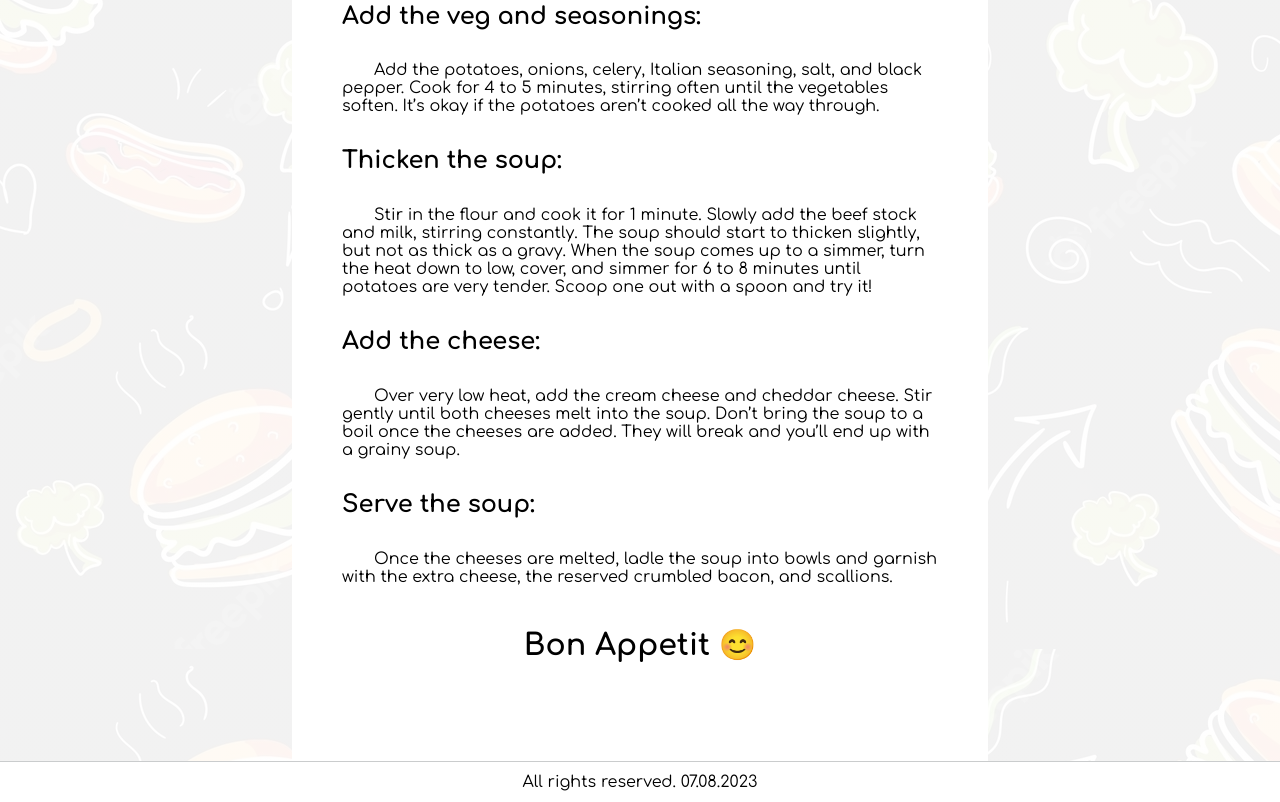
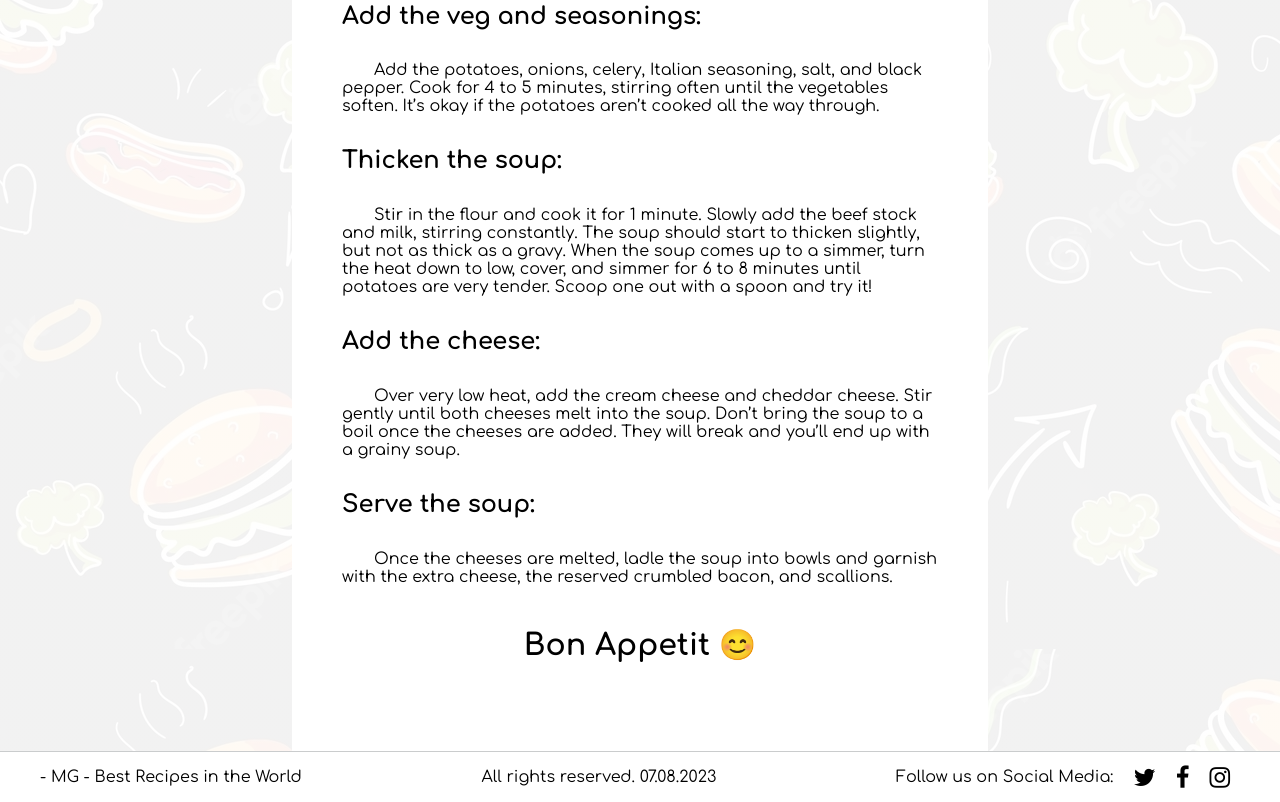
Before and after one commit to mowerq/recipeBook, a plain HTML site: page index.html in a window 1280 px wide. Shown: the part 2017-2819 px from the top of the page. Drawn offline with Linux system fonts and the light colour scheme.

Commit message:
Footer improvement

```diff
--- a/index.html
+++ b/index.html
@@ -8,6 +8,7 @@
   <link rel="stylesheet" href="styles/header.css">
   <link rel="stylesheet" href="styles/index.css">
   <link rel="stylesheet" href="styles/footer.css">
+  <link rel="stylesheet" href="https://cdnjs.cloudflare.com/ajax/libs/font-awesome/4.7.0/css/font-awesome.min.css">
   <script src="script.js"></script>
   <script src="data/data.js"></script>
   <title>MG Recipe Book</title>
@@ -90,7 +91,15 @@
     <h2>Bon Appetit &#128522;</h2>
   </page-content>
   <footer>
+    <p>- MG - Best Recipes in the World</p>
     <p>All rights reserved. 07.08.2023</p>
+    <div class="social-media">
+      <p id="social-text">Follow us on Social Media: </p>
+      <button class="social-button"><i class="fa fa-twitter" style="font-size:24px"></i></button>
+      <button class="social-button"><i class="fa fa-facebook" style="font-size:24px"></i></button>
+      <button class="social-button"><i class="fa fa-instagram" style="font-size:24px"></i></button>
+    </div>
+
   </footer>
 </body>
 </html>
--- a/styles/footer.css
+++ b/styles/footer.css
@@ -10,4 +10,24 @@ footer {
     align-items: center;
     border-top: 1px solid #383e4243;
     z-index: 200;
+    display: flex;
+    align-items: center;
+    justify-content: space-between;
+    padding: 5px 40px 5px 40px;
 }
+
+.social-media {
+    display: flex;
+    justify-content: space-between;
+    align-items: center;
+}
+
+.social-button {
+    background-color: white;
+    border: none;
+    padding: 0 10px;
+}
+
+#social-text {
+    margin-right: 10px;
+}
```
